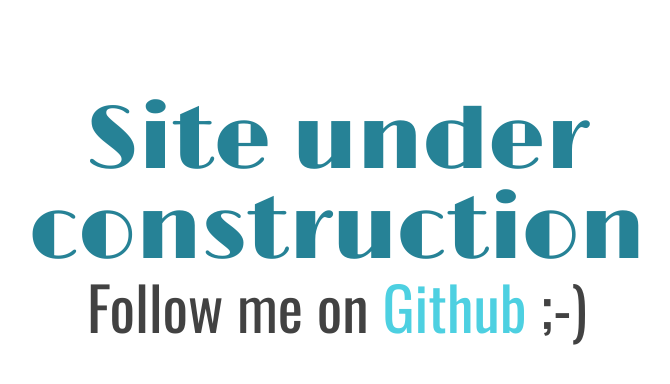
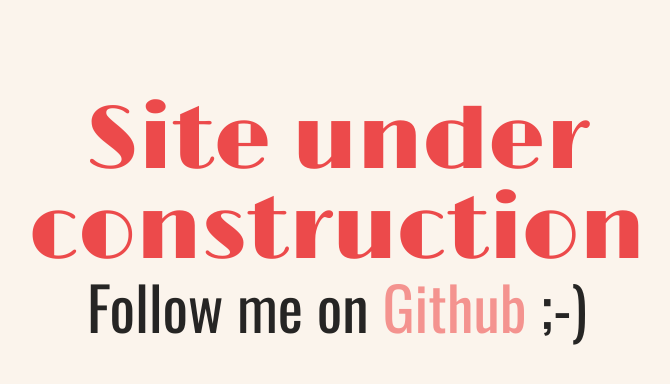
Before and after one commit to zetadeceleste/portfolio-ui, a Next.js app: page /site-under-construction in a window 1280 px wide. Shown: the top 384 px of the page, without its empty margins (303-973 px from the left). Built offline with nearby package versions, Linux system fonts and the light colour scheme.

Commit message:
ESlint fixes / Change Color Palette / Add Timeout to Custom404

```diff
--- a/components/common/Headline/Headline.module.css
+++ b/components/common/Headline/Headline.module.css
@@ -1,6 +1,6 @@
 @import url('../../../styles/variables.css');
 
 .truncate {
+  width: 3em;
   word-break: break-all;
-  width: 3em;
 }
--- a/components/common/Loader/Loader.module.css
+++ b/components/common/Loader/Loader.module.css
@@ -2,9 +2,9 @@
 
 .loader {
   animation: spin 2s linear infinite;
-  border: 4px solid var(--color-neutral-200);
+  border: 4px solid var(--color-neutral);
   border-radius: 50%;
-  border-top: 4px solid var(--color-neutral-400);
+  border-top: 4px solid var(--color-dark);
   height: 40px;
   width: 40px;
 }
--- a/styles/base.css
+++ b/styles/base.css
@@ -1,21 +1,22 @@
-* {
-  box-sizing: border-box;
-  margin: 0;
-  padding: 0;
-}
-
-html,
 body {
-  height: 100vh;
-  overflow-x: hidden;
-  width: 100vw;
-}
-
-body {
-  color: var(--color-neutral-500);
+  background-color: var(--color-background);
+  color: var(--color-neutral-dark);
 }
 
 a {
-  color: var(--color-blue-400);
+  color: var(--color-accent);
   text-decoration: none;
+
+  &:hover {
+    color: var(--color-accent-hover);
+  }
 }
+
+button {
+  background-color: var(--color-star);
+  color: var(--color-background);
+
+  &:hover {
+    background-color: var(--color-primary-dark);
+  }
+}
--- a/styles/typography.css
+++ b/styles/typography.css
@@ -15,7 +15,7 @@
 }
 
 h1 {
-  color: var(--color-blue-600);
+  color: var(--color-primary);
   font-family: var(--font-headline);
   font-size: 2.25rem; /* 36px */
 }
--- a/styles/variables.css
+++ b/styles/variables.css
@@ -1,30 +1,22 @@
 .body {
-  /* Blues: Variations of the Star Color: #268296 */
-  --color-blue-100: #e0f7fa;
-  --color-blue-200: #b2ebf2;
-  --color-blue-300: #80deea;
-  --color-blue-400: #4dd0e1;
-  --color-blue-500: #26c6da;
-  --color-blue-600: #268296;
-  --color-blue-700: #007c91;
-  --color-blue-800: #006064;
+  /* COLORS */
 
-  /* Complementary and Accents */
-  --color-accent-100: #ffcdd2;
-  --color-accent-200: #ef9a9a;
-  --color-accent-300: #e57373;
+  /* Star Color and Primary Shades */
+  --color-star: #ec4a4b; /* Vibrant red, great for CTAs and highlighted elements */
+  --color-primary-light: #f4b4ab; /* Light pink, good for soft backgrounds or highlights */
+  --color-primary: #ec4a4b; /* Your star color */
+  --color-primary-dark: #d27c74; /* Dark red, useful for emphasis or hover states on elements */
 
-  /* Neutrals */
-  --color-neutral-100: #f5f5f5;
-  --color-neutral-200: #eee;
-  --color-neutral-300: #bdbdbd;
-  --color-neutral-400: #757575;
-  --color-neutral-500: #424242;
+  /* Background and Neutral Colors */
+  --color-background: #fbf4ec; /* Near white, perfect for general backgrounds */
+  --color-neutral-light: #e5c2bc; /* Soft beige, for section backgrounds or cards */
+  --color-neutral: #9b9995; /* Medium gray, for secondary text or dividers */
+  --color-neutral-dark: #262524; /* Near black, excellent for main text and titles */
 
-  /* Text on Blue Background */
-  --color-text-on-blue: #fff;
+  /* Complementary and Accent Colors */
+  --color-accent: #f4938f; /* Medium pink, for interactive elements like buttons and links */
+  --color-accent-hover: #f4747c; /* Slightly more saturated pink, for hover or active states */
 
-  --border-radius: 0.5rem;
-  --desktop-width: 1024px;
-  --foreground-rgb: 0, 0, 0;
+  /* ADDITIONAL */
+  --border-radius: 0.5rem; /* 8px */
 }
```
Also changed, not shown: pages/404/index.tsx (+8 -4 lines).
